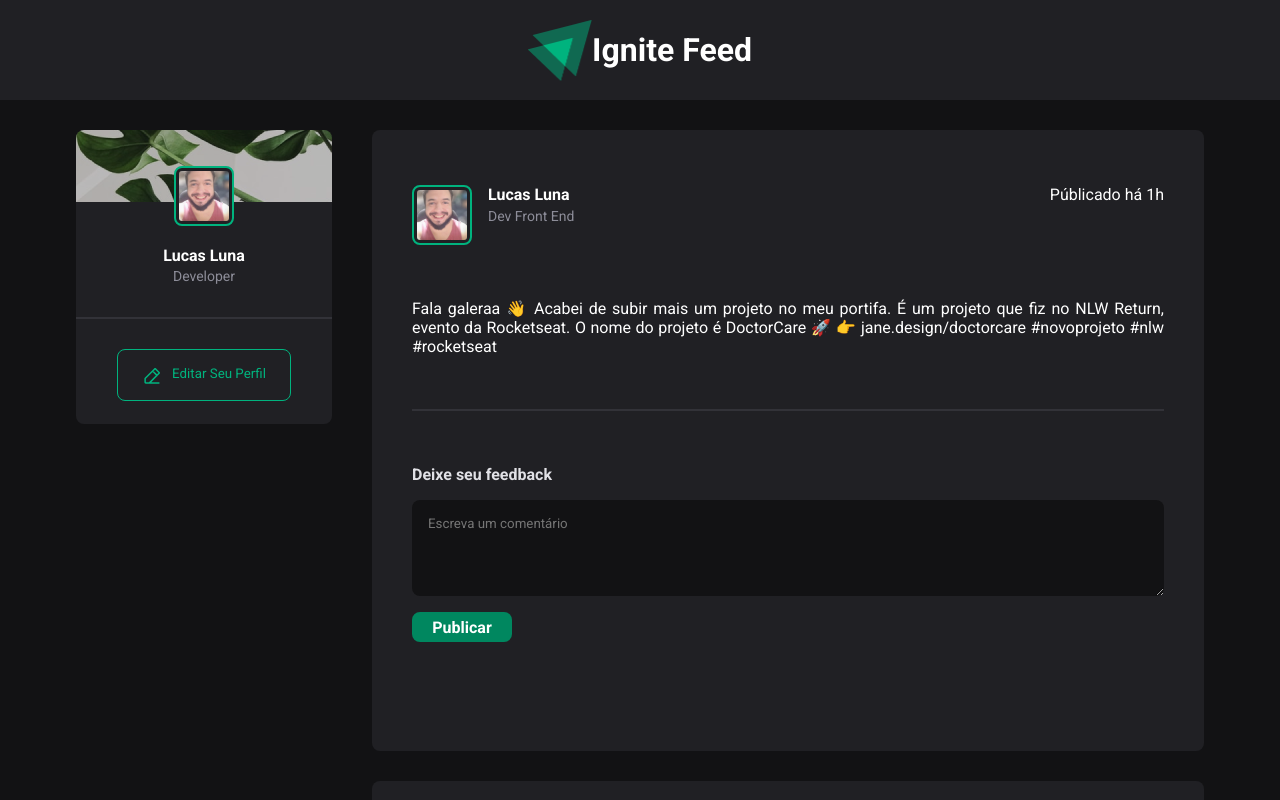
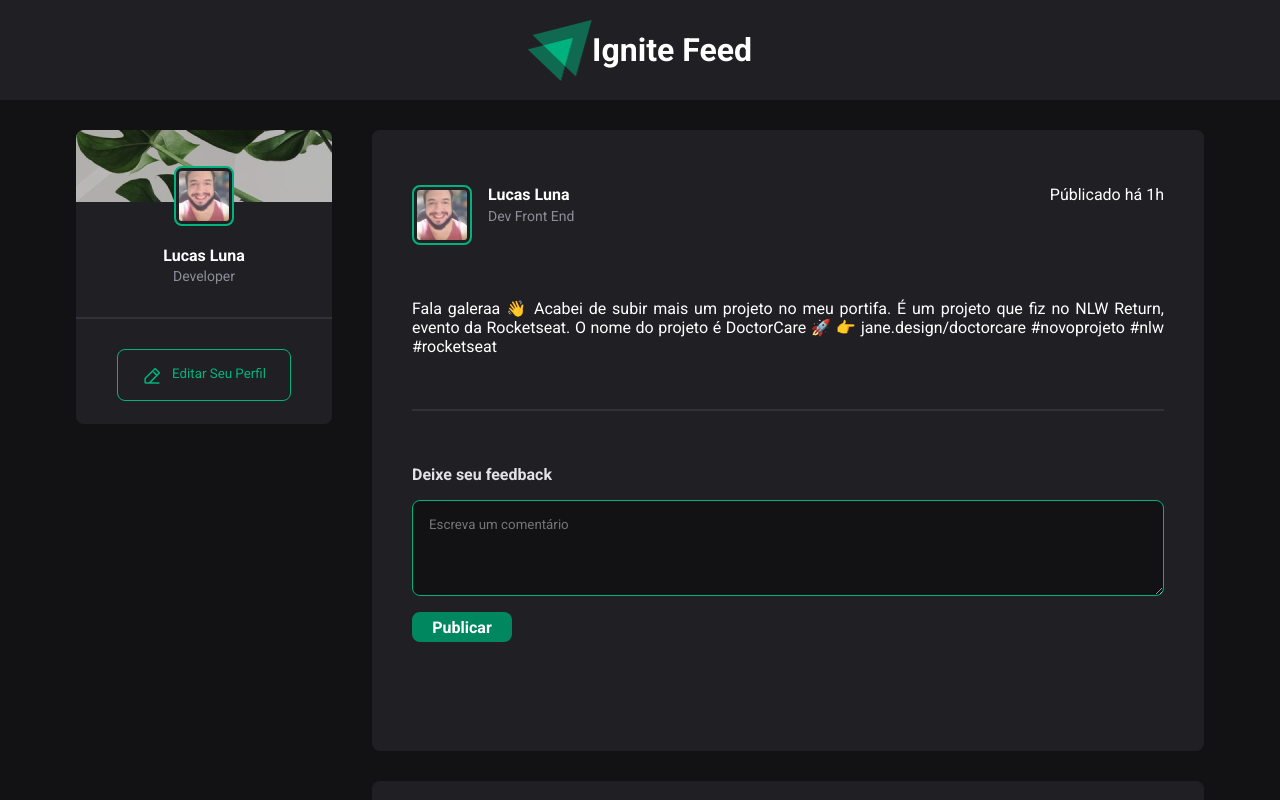
Before and after one commit to LucasLunarj/introduction-react-project, a React (Vite) app: page / in a window 1280 px wide. In both pictures the pointer is over the element 788 px from the left and 548 px from the top of the page. Shown: the top 800 px of the page. Built offline with nearby package versions, Linux system fonts and the light colour scheme.

Commit message:
new text area changes

```diff
--- a/src/components/Post/Post.module.css
+++ b/src/components/Post/Post.module.css
@@ -89,10 +89,10 @@
   border-radius: 8px;
   color: var(--white);
 }
-.textArea input:hover {
+.textArea textarea:hover {
   border: 1px solid var(--light-green);
 }
-.textArea input:focus {
+.textArea textarea:focus {
   border: 1px solid var(--light-green);
   outline: none;
 }
```
